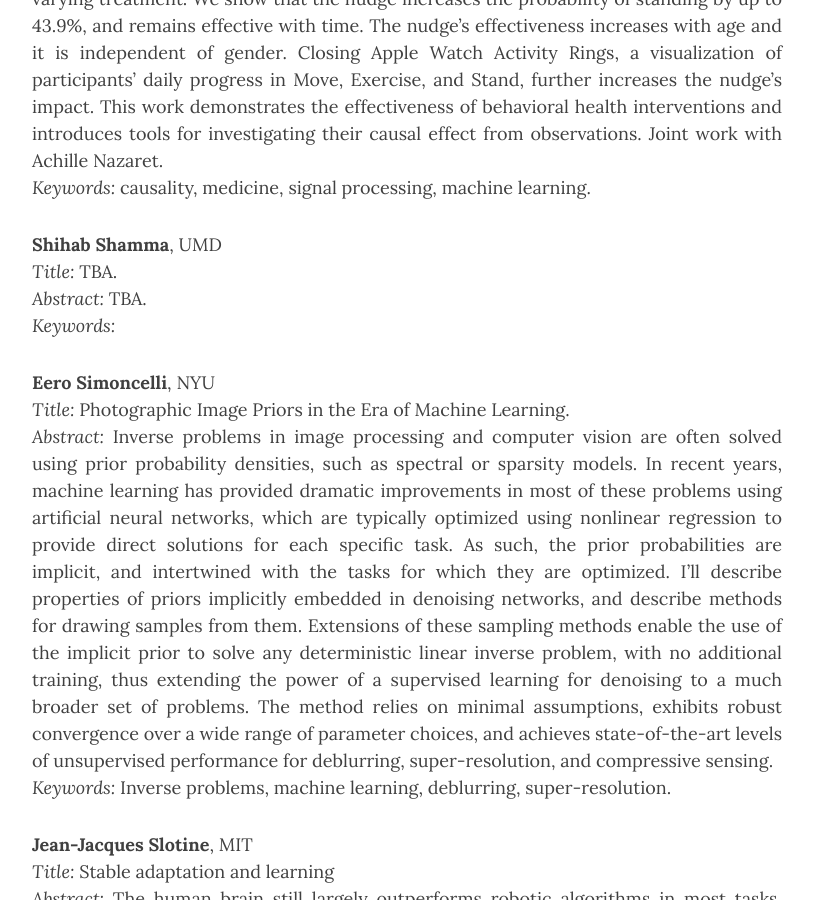
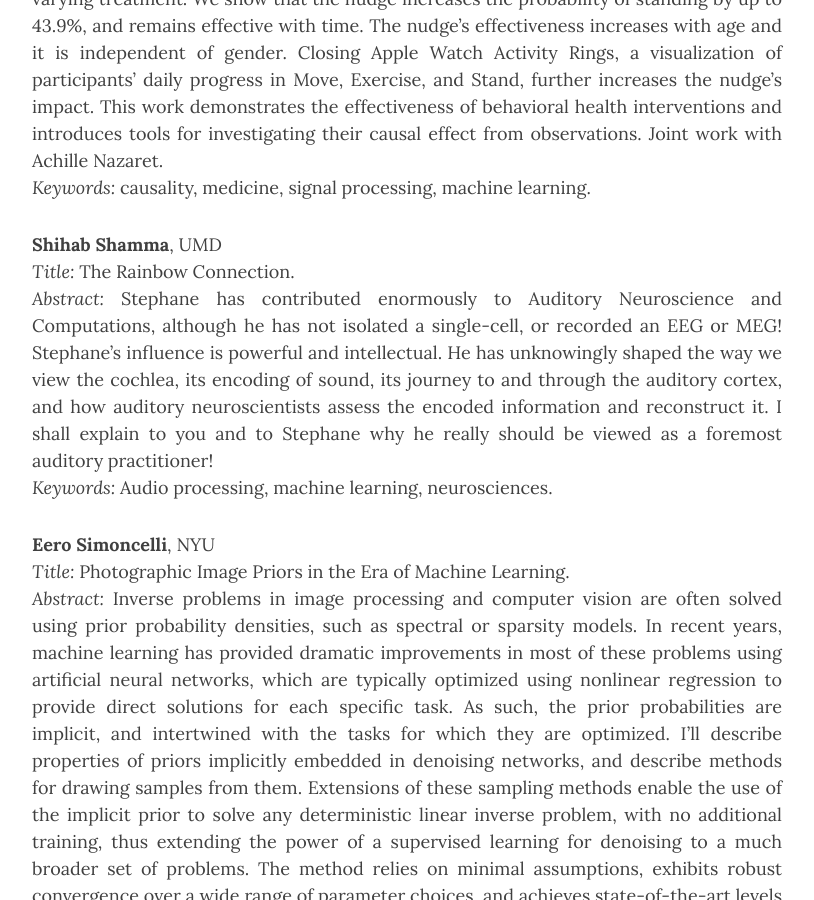
Before and after one commit to mallat60/mallat60.github.io, a Jekyll site: the page built from program.md, in a window 1280 px wide and 900 px high, scrolled down 8146 px. Shown: the whole window, without its empty margins (233-1047 px from the left). Built offline with Jekyll 4.4.1, drawn with Linux system fonts in a browser that asks for light colours; nearby versions of some CDN libraries.

Commit message:
Update program.md

```diff
--- a/program.md
+++ b/program.md
@@ -136,9 +136,9 @@ Joint work with Achille Nazaret.<br/>
 _Keywords:_ causality, medicine, signal processing, machine learning.
 
 **Shihab Shamma**, UMD <br/>
-_Title:_ TBA.<br/>
-_Abstract:_ TBA.<br/>
-_Keywords:_
+_Title:_ The Rainbow Connection.<br/>
+_Abstract:_ Stephane has contributed enormously to Auditory Neuroscience and Computations, although he has not isolated a single-cell, or recorded an EEG or MEG!  Stephane’s influence is powerful and intellectual. He has unknowingly shaped the way we view the cochlea, its encoding of sound, its journey to and through the auditory cortex, and how auditory neuroscientists assess the encoded information and reconstruct it. I shall explain to you and to Stephane why he really should be viewed as a foremost auditory practitioner! <br/>
+_Keywords:_ Audio processing, machine learning, neurosciences.
 
 **Eero Simoncelli**, NYU<br/>
 _Title:_ Photographic Image Priors in the Era of Machine Learning.<br/>
```
